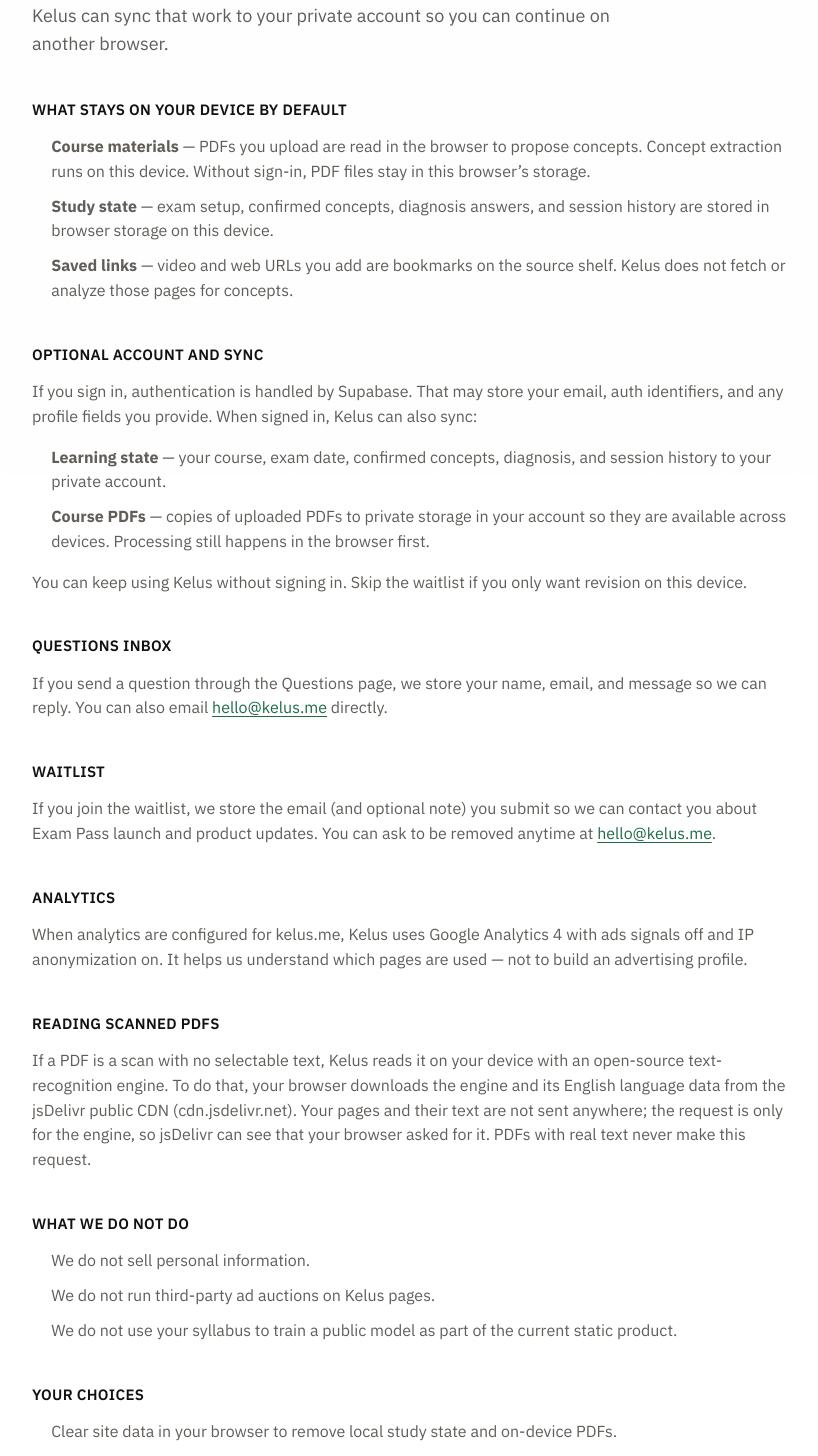
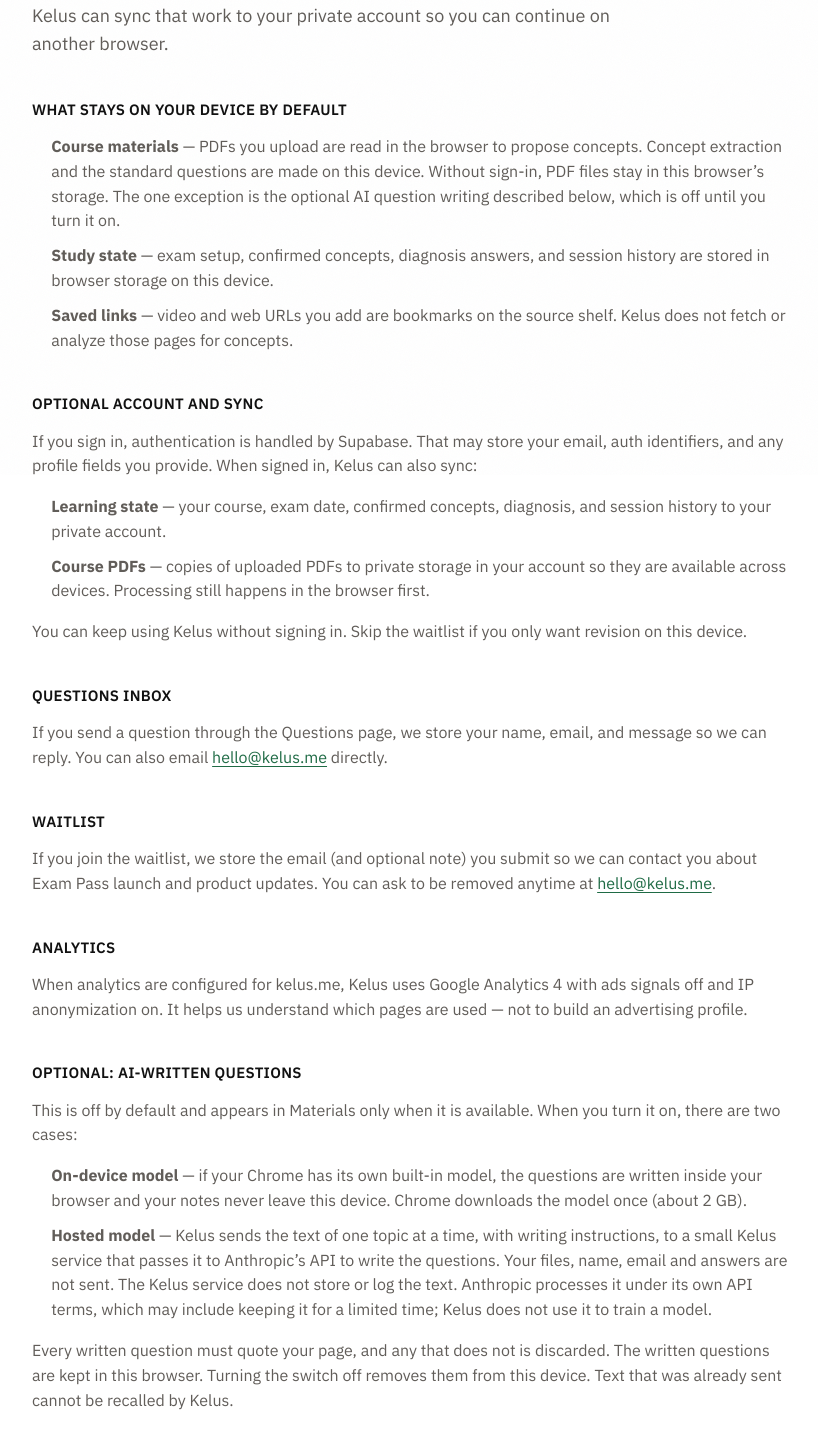
Before and after one commit to youssef-2420/kelus, a Next.js app: page /privacy in a window 1280 px wide. Shown: the part 325-1781 px from the top of the page, without its empty margins (228-1046 px from the left). Built offline with nearby package versions, Linux system fonts and the light colour scheme; no server answers.

Commit message:
Make the privacy page and the AI opt-in say the same thing
Co-Authored-By: Claude Sonnet 5.5 <noreply@anthropic.com>

```diff
--- a/app/privacy/page.tsx
+++ b/app/privacy/page.tsx
@@ -14,7 +14,7 @@ export default function PrivacyPage() {
       <article className="legal-panel">
         <p className="kicker">Legal</p>
         <h1>Privacy</h1>
-        <p className="legal-updated">Last updated: September 7, 2026</p>
+        <p className="legal-updated">Last updated: October 7, 2026</p>
         <p className="legal-lede">
           Kelus is a local-first revision and exam practice tool. Without an account, your course PDFs and study progress stay on this
           device. If you sign in, Kelus can sync that work to your private account so you can continue on another
@@ -25,7 +25,8 @@ export default function PrivacyPage() {
         <ul>
           <li>
             <strong>Course materials</strong> — PDFs you upload are read in the browser to propose concepts. Concept
-            extraction runs on this device. Without sign-in, PDF files stay in this browser’s storage.
+            extraction and the standard questions are made on this device. Without sign-in, PDF files stay in this browser’s storage.
+            The one exception is the optional AI question writing described below, which is off until you turn it on.
           </li>
           <li>
             <strong>Study state</strong> — exam setup, confirmed concepts, diagnosis answers, and session history are
@@ -75,11 +76,32 @@ export default function PrivacyPage() {
           anonymization on. It helps us understand which pages are used — not to build an advertising profile.
         </p>
 
+        <h2 id="ai-questions">Optional: AI-written questions</h2>
+        <p>
+          This is off by default and appears in Materials only when it is available. When you turn it on, there are two cases:
+        </p>
+        <ul>
+          <li>
+            <strong>On-device model</strong> — if your Chrome has its own built-in model, the questions are written inside your
+            browser and your notes never leave this device. Chrome downloads the model once (about 2 GB).
+          </li>
+          <li>
+            <strong>Hosted model</strong> — Kelus sends the text of one topic at a time, with writing instructions, to a small
+            Kelus service that passes it to Anthropic’s API to write the questions. Your files, name, email and answers are not
+            sent. The Kelus service does not store or log the text. Anthropic processes it under its own API terms, which may
+            include keeping it for a limited time; Kelus does not use it to train a model.
+          </li>
+        </ul>
+        <p>
+          Every written question must quote your page, and any that does not is discarded. The written questions are kept in this
+          browser. Turning the switch off removes them from this device. Text that was already sent cannot be recalled by Kelus.
+        </p>
+
         <h2>Reading scanned PDFs</h2>
         <p>
           If a PDF is a scan with no selectable text, Kelus reads it on your device with an open-source text-recognition
           engine. To do that, your browser downloads the engine and its English language data from the jsDelivr public
-          CDN (cdn.jsdelivr.net). Your pages and their text are not sent anywhere; the request is only for the engine,
+          CDN (cdn.jsdelivr.net). For this step your pages and their text are not sent anywhere; the request is only for the engine,
           so jsDelivr can see that your browser asked for it. PDFs with real text never make this request.
         </p>
 
@@ -87,7 +109,7 @@ export default function PrivacyPage() {
         <ul>
           <li>We do not sell personal information.</li>
           <li>We do not run third-party ad auctions on Kelus pages.</li>
-          <li>We do not use your syllabus to train a public model as part of the current static product.</li>
+          <li>We do not use your notes or syllabus to train a model.</li>
         </ul>
 
         <h2>Your choices</h2>
--- a/components/AiConsent.tsx
+++ b/components/AiConsent.tsx
@@ -36,8 +36,9 @@ export function AiConsent() {
         </p>
         {remote ? (
           <p className={styles.fine}>
-            Only that page text is sent. Your files, name and answers stay on this device, and the service doesn’t store what it receives.
-            Off by default; turn it off any time and what it wrote is removed from this device.
+            Only that page text is sent, to a Kelus service that passes it to Anthropic’s API; Kelus doesn’t store it, and Anthropic handles it under its API terms.
+            Your files, name and answers stay on this device. Off by default; turn it off any time and what it wrote is removed from this device.
+            <a href="/privacy#ai-questions"> Read the details.</a>
           </p>
         ) : (
           <p className={styles.fine}>
```
Also changed, not shown: 1 other file (tests, documents, lock files or other folders).
